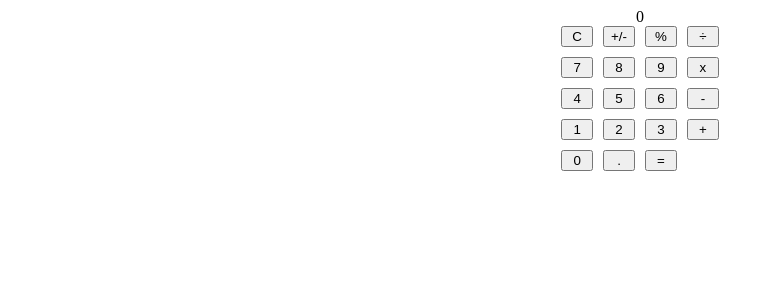
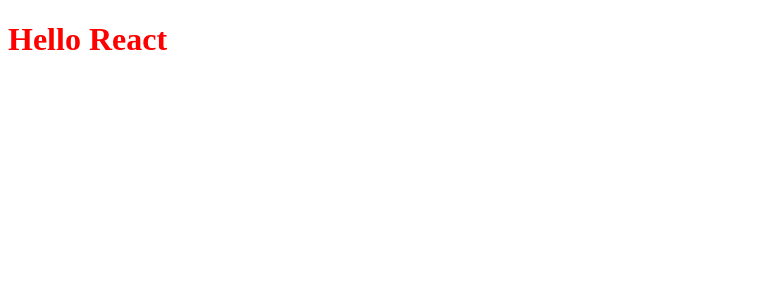
Before and after one commit to FranzCastillo/STW-Lab9-Calculadora, a React app: page / in a window 1280 px wide. Shown: the top 300 px of the page, without its empty margins (0-774 px from the left). Built offline with nearby package versions, Linux system fonts and the light colour scheme.

Commit message:
Revert for logic RESET

```diff
--- a/package.json
+++ b/package.json
@@ -20,9 +20,7 @@
   },
   "homepage": "https://github.com/FranzCastillo/STW-Lab9-Calculadora#readme",
   "dependencies": {
-    "bootstrap": "^5.2.3",
     "react": "^18.2.0",
-    "react-bootstrap": "^2.7.4",
     "react-dom": "^18.2.0"
   },
   "devDependencies": {
--- a/src/App.js
+++ b/src/App.js
@@ -1,153 +1,6 @@
-import React, {useEffect, useState} from 'react';
-
-const calculator = {
-    displayValue: '0',
-};
-
+import React from "react";
 const App = () => {
-    const [currentValue, setCurrentValue] = useState(0);
-    const [previousValue, setPreviousValue] = useState(null);
-    const [operation, setOperation] = useState(null);
-
-    const handleNumberPress = (event, number) => {
-        if (!number) {
-            number = event.target.textContent;
-        }
-        setCurrentValue((prevValue) => {
-            return prevValue === 0 ? number : prevValue + number;
-        });
-    }
-
-    const handleDecimalPress = () => {
-        setCurrentValue((prevValue) => {
-            // Append the pressed key to the current display value
-            return prevValue.includes('.') ? prevValue : prevValue + '.';
-        });
-    }
-
-    const handleBackspacePress = () => {
-        setCurrentValue((prevValue) => {
-            // Remove the last character from the current display value
-            return prevValue.length === 1 ? '0' : prevValue.slice(0, -1);
-        });
-    }
-
-    const handleOperationPress = (event, operation) => {
-        if(!operation) {
-            operation = event.target.textContent;
-        }
-        setPreviousValue(currentValue);
-        setCurrentValue(0);
-    }
-
-    const handleEqualsPress = () => {
-    };
-
-    const handleClear = () => {
-        setCurrentValue(0);
-        setPreviousValue(null);
-    }
-
-    const handleSignPress = () => {
-
-    }
-
-    const handlePercentagePress = () => {
-
-    }
-
-    useEffect(() => {
-        const handleKeyDown = (event) => {
-            const key = event.key;
-
-            if (/^\d$/.test(key)) {
-                handleNumberPress({target: {textContent: key}})
-            } else if (key === '.') {
-                handleDecimalPress();
-            } else if (key === 'Backspace') {
-                handleBackspacePress();
-            } else if (key === 'Escape') {
-                handleClear();
-            } else if (key === '+' || key === '-' || key === '*' || key === '/') {
-                handleOperationPress({target: {textContent: key}});
-            } else if (key === 'Enter') {
-                handleEqualsPress();
-            }
-        };
-
-        document.addEventListener('keydown', handleKeyDown);
-
-        return () => {
-            document.removeEventListener('keydown', handleKeyDown);
-        };
-    }, []);
-
-    return (
-        <div className="container">
-            <div className="calculator">
-                <div className="display">{currentValue}</div>
-                <div className="buttons">
-                    <button className="button-function" id="clear" onClick={handleClear}>
-                        C
-                    </button>
-                    <button className="button-function" id="sign" onClick={handleSignPress}>
-                        +/-
-                    </button>
-                    <button className="button-function" id="percentage" onClick={handlePercentagePress}>
-                        %
-                    </button>
-                    <button className="button-operation" id="division" onClick={(event) => handleOperationPress(event, '/')}>
-                        ÷
-                    </button>
-                    <button className="button-number" id="seven" onClick={(event) => handleNumberPress(event, '7')}>
-                        7
-                    </button>
-                    <button className="button-number" id="eight" onClick={(event) => handleNumberPress(event, '8')}>
-                        8
-                    </button>
-                    <button className="button-number" id="nine" onClick={(event) => handleNumberPress(event, '9')}>
-                        9
-                    </button>
-                    <button className="button-operation" id="multiplication" onClick={(event) => handleOperationPress(event, '*')}>
-                        x
-                    </button>
-                    <button className="button-number" id="four" onClick={(event) => handleNumberPress(event, '4')}>
-                        4
-                    </button>
-                    <button className="button-number" id="five" onClick={(event) => handleNumberPress(event, '5')}>
-                        5
-                    </button>
-                    <button className="button-number" id="six" onClick={(event) => handleNumberPress(event, '6')}>
-                        6
-                    </button>
-                    <button className="button-operation" id="subtraction" onClick={(event) => handleOperationPress(event, '-')}>
-                        -
-                    </button>
-                    <button className="button-number" id="one" onClick={(event) => handleNumberPress(event, '1')}>
-                        1
-                    </button>
-                    <button className="button-number" id="two" onClick={(event) => handleNumberPress(event, '2')}>
-                        2
-                    </button>
-                    <button className="button-number" id="three" onClick={(event) => handleNumberPress(event, '3')}>
-                        3
-                    </button>
-                    <button className="button-operation" id="addition" onClick={(event) => handleOperationPress(event, '+')}>
-                        +
-                    </button>
-                    <button className="button-number" id="zero" onClick={(event) => handleNumberPress(event, '0')}>
-                        0
-                    </button>
-                    <button className="button-number" id="decimal" onClick={handleDecimalPress}>
-                        .
-                    </button>
-                    <button className="button-equal" id="equals" onClick={handleEqualsPress}>
-                        =
-                    </button>
-                </div>
-            </div>
-        </div>
-    );
+    return <h1>Hello React</h1>;
 };
 
 export default App;
--- a/src/App.scss
+++ b/src/App.scss
@@ -1,24 +1,3 @@
-$darkBlue: #293241;
-$lightBlue: #E0FBFC;
-body {
-  //background-color: $darkBlue;
-
-  .container {
-    .calculator {
-      display: flex;
-      flex-direction: column;
-      justify-content: center;
-      align-items: center;
-      width: 100%;
-
-      .display {
-      }
-
-      .buttons {
-        display: grid;
-        grid-template-columns: repeat(4, 1fr);
-        grid-gap: 10px;
-      }
-    }
-  }
+h1 {
+  color: red;
 }
--- a/src/index.html
+++ b/src/index.html
@@ -4,7 +4,7 @@
     <meta charset="UTF-8" />
     <meta http-equiv="X-UA-Compatible" content="IE=edge" />
     <meta name="viewport" content="width=device-width, initial-scale=1.0" />
-    <title>Calculadora Online</title>
+    <title>React with Webpack</title>
 </head>
 <body>
 <div id="app"></div>
```
Also changed, not shown: 1 other file (tests, documents, lock files or other folders).
